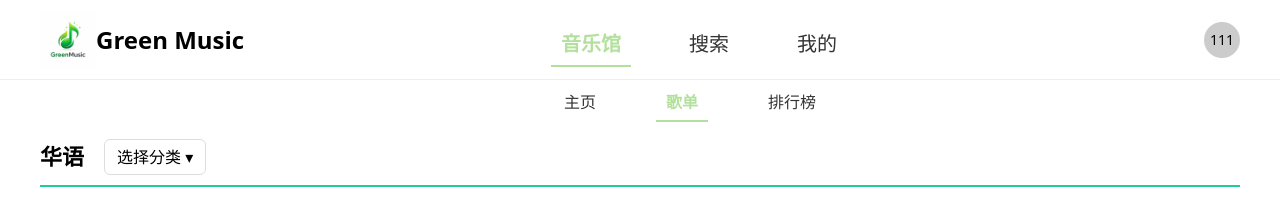
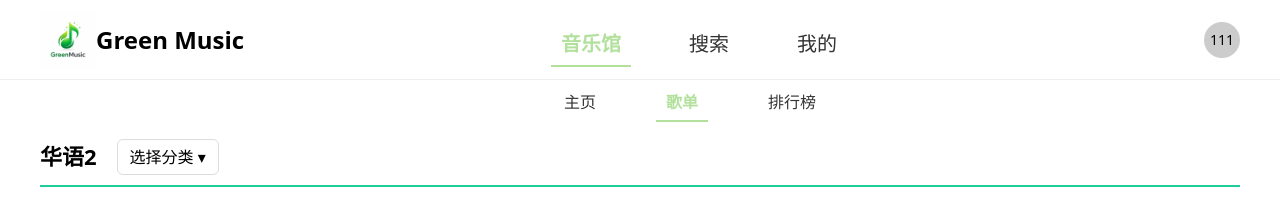
Before and after one commit to MeraDicycle/web-fianl, a Vue app in the folder frontend/green-music/: page /explore-music/playlist in a window 1280 px wide. Shown: the top 215 px of the page. Built offline with nearby package versions, Linux system fonts and the light colour scheme.

Commit message:
音乐馆歌单部分改善功能

```diff
--- a/frontend/green-music/src/views/explore/ExplorePlaylist.vue
+++ b/frontend/green-music/src/views/explore/ExplorePlaylist.vue
@@ -5,7 +5,7 @@
         <!-- 分类栏 -->
         <div class="filter-bar">
             <div class="filter-left">
-                <span class="current-category">华语</span>
+                <span class="current-category" :selectedCategory>{{ selectedCategory }}</span>
 
                 <div class="dropdown" @click.stop>
                     <span class="dropdown-title" @click="toggle">选择分类 ▾</span>
@@ -13,15 +13,15 @@
                     <div class="dropdown-panel" v-if="open">
                         <div class="filter-row">
                             <span class="label">语种：</span>
-                            <span class="item" v-for="l in languages" :key="l">{{ l }}</span>
+                            <span class="item" v-for="l in languages" :key="l" @click="select(l)">{{ l }}</span>
                         </div>
                         <div class="filter-row">
                             <span class="label">风格：</span>
-                            <span class="item" v-for="s in styles" :key="s">{{ s }}</span>
+                            <span class="item" v-for="s in styles" :key="s" @click="select(s)">{{ s }}</span>
                         </div>
                         <div class="filter-row">
                             <span class="label">场景：</span>
-                            <span class="item" v-for="sc in scenes" :key="sc">{{ sc }}</span>
+                            <span class="item" v-for="sc in scenes" :key="sc" @click="select(sc)">{{ sc }}</span>
                         </div>
                     </div>
                 </div>
@@ -74,10 +74,16 @@ const playlists = [
     }
 ]
 
+const selectedCategory = ref("华语2");
 const open = ref(false)
 
 const toggle = () => {
     open.value = !open.value
+}
+
+const select = (value) => {
+  selectedCategory.value = value
+  open.value = false
 }
 </script>
 
```
